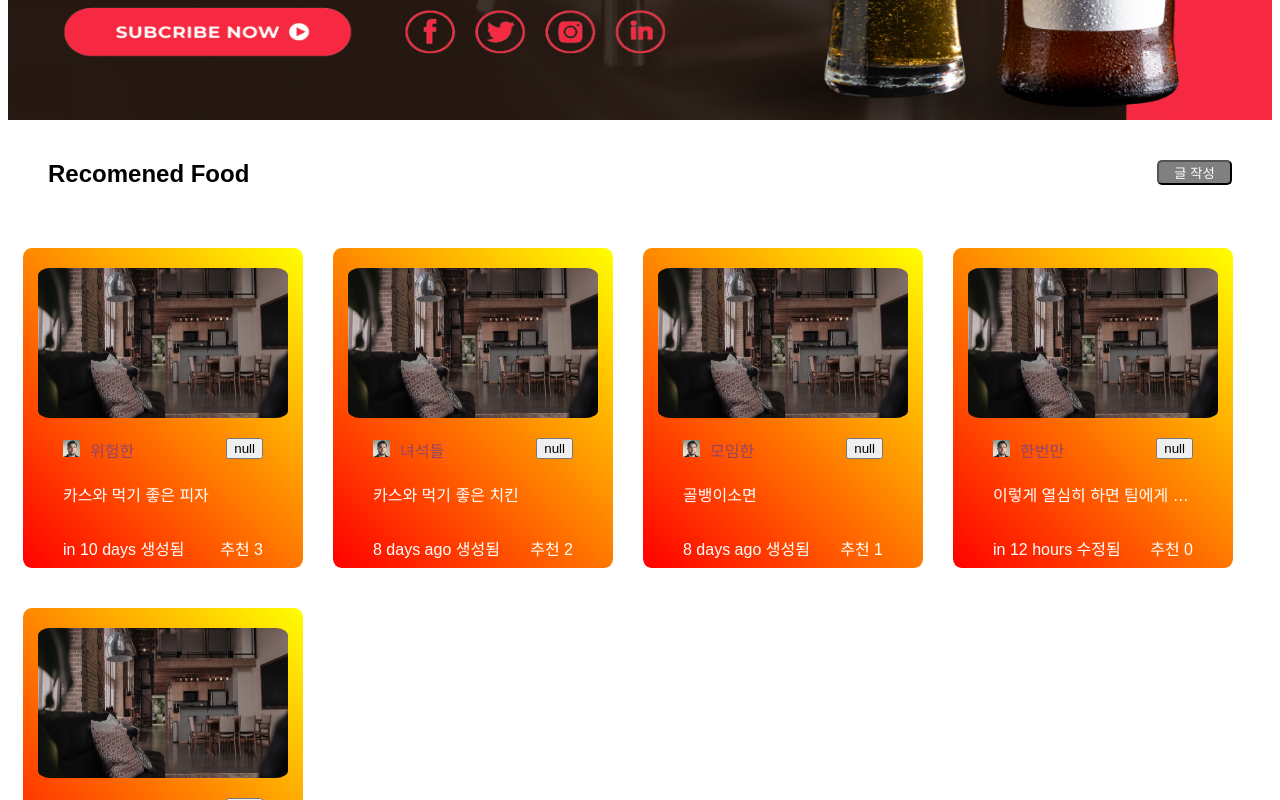
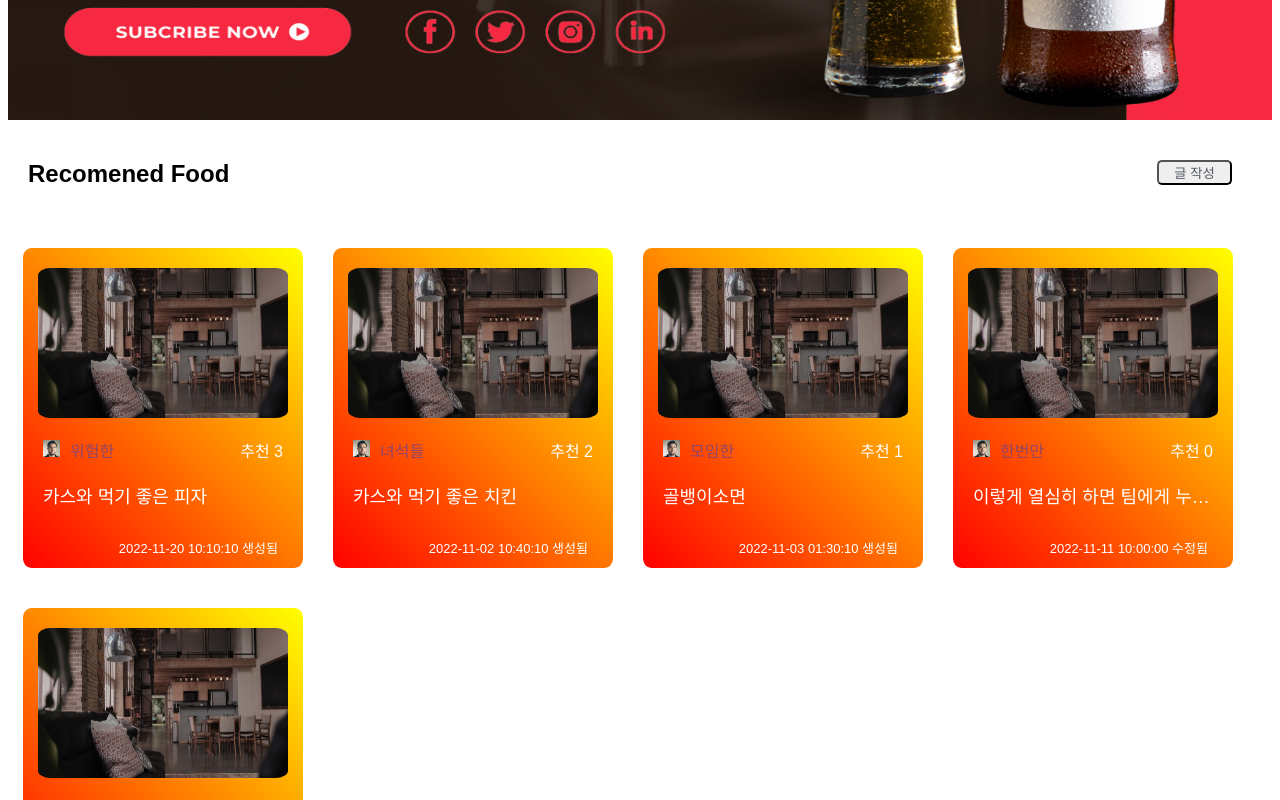
Before and after one commit to codestates-seb/seb40_main_037, a React (Vite) app in the folder client/: page /MixList in a window 1280 px wide. Shown: the part 540-1340 px from the top of the page. Built offline with nearby package versions, Linux system fonts and the light colour scheme.

Commit message:
파일 만들기 및 css 수정

```diff
--- a/client/src/App.jsx
+++ b/client/src/App.jsx
@@ -39,8 +39,8 @@ function App() {
             <Route path="/items" element={<Items />} />
             <Route path="/MyPage" element={<Mypage />} />
             <Route path="/MixList" element={<MixList />} />
-            <Route path="/MixDetail/:id" element={<MixDetail />} />
-            <Route path="/Mix/create" element={<MixCreate />} />
+            <Route path="/MixDetail" element={<MixDetail />} />
+            <Route path="/MixCreate" element={<MixCreate />} />
           </Routes>
         </BrowserRouter>
       </QueryClientProvider>
--- /dev/null
+++ b/client/src/components/MixDetailComponents/index.jsx
@@ -0,0 +1,4 @@
+const MixDetailComponents = () => {
+  return <div>MixDetail</div>;
+};
+export default MixDetailComponents;
--- a/client/src/components/MixFoodCardList/index.jsx
+++ b/client/src/components/MixFoodCardList/index.jsx
@@ -4,14 +4,13 @@ import {
   CardIDImage,
   CardIDTitle,
   CardImage,
-  CardTag,
   CardTitle,
   CardVote,
   CardBottom,
   CardImageBox,
   CardTime,
 } from './style';
-
+import { Link } from 'react-router-dom';
 import Mixdummydata from '../../../data/Mixdummydata.json';
 import { relTimeFormat } from '../../util/convertor';
 console.log(Mixdummydata.card.title);
@@ -30,15 +29,17 @@ const MixFoodCardList = () => {
                   </CardImageBox>
                   <CardBottom>
                     <CardIDImage src={card.avatar} alt="임시 사진입니다." />
-                    <CardIDTitle>{card.nickname}</CardIDTitle>
-                    <CardTag>null</CardTag>
+                    <Link to="/mypage">
+                      <CardIDTitle>{card.nickname}</CardIDTitle>
+                    </Link>
+                    <CardVote>추천 {card.votes}</CardVote>
                   </CardBottom>
                   <CardBottom>
-                    <CardTitle>
-                      {' '}
-                      {card.title && card.title.replace(/"/g, '').replace(/<[^>]*>?/g, '')}
-                    </CardTitle>
-                    <CardVote>추천 {card.votes}</CardVote>
+                    <Link to="/">
+                      <CardTitle>
+                        {card.title && card.title.replace(/"/g, '').replace(/<[^>]*>?/g, '')}
+                      </CardTitle>
+                    </Link>
                     <CardTime>
                       {card.modified !== null ? (
                         <h1>{relTimeFormat(card.modified)} 수정됨</h1>
--- a/client/src/components/MixFoodCardList/style.js
+++ b/client/src/components/MixFoodCardList/style.js
@@ -36,8 +36,8 @@ export const CardBottom = styled.div`
   flex-grow: 1;
   margin-top: 5px;
   padding-top: 15px;
-  padding-left: 30px;
-  padding-right: 30px;
+  padding-left: 10px;
+  padding-right: 10px;
 `;
 export const CardIDImage = styled.img`
   height: 17px;
@@ -50,15 +50,11 @@ export const CardIDTitle = styled.div`
   display: inline-block;
   margin-right: 1rem;
 `;
-export const CardTag = styled.button`
-  float: right;
-`;
 export const CardVote = styled.div`
   float: right;
   color: white;
-  display: inline-block;
-  padding-top: 30px;
 `;
+
 export const CardTitle = styled.div`
   color: white;
   flex-wrap: wrap;
@@ -66,9 +62,12 @@ export const CardTitle = styled.div`
   display: -webkit-box;
   -webkit-line-clamp: 1;
   -webkit-box-orient: vertical;
+  font-size: large;
 `;
 export const CardTime = styled.div`
   color: white;
-  float: left;
+  float: right;
   padding-top: 30px;
+  font-size: small;
+  padding-right: 5px;
 `;
--- a/client/src/pages/MixCreate.jsx
+++ b/client/src/pages/MixCreate.jsx
@@ -1,5 +1,4 @@
 const MixCreate = () => {
-  return;
-  <div>글작성 페이지 입니다.</div>;
+  return <div>글작성 페이지 입니다.</div>;
 };
 export default MixCreate;
--- a/client/src/pages/MixDetail.jsx
+++ b/client/src/pages/MixDetail.jsx
@@ -1,4 +1,11 @@
+import MixDetailComponents from '../components/MixDetailComponents';
+import Layout from '../components/Layout';
+
 const MixDetail = () => {
-  return;
+  return (
+    <Layout>
+      <MixDetailComponents></MixDetailComponents>
+    </Layout>
+  );
 };
 export default MixDetail;
--- a/client/src/pages/MixList.jsx
+++ b/client/src/pages/MixList.jsx
@@ -2,6 +2,7 @@ import MixFoodCardList from '../components/MixFoodCardList';
 import ListdummyImg from '../assets/ListdummyImg.png';
 import styled from 'styled-components';
 import Layout from '../components/Layout';
+import { Link } from 'react-router-dom';
 
 const Wrapper = styled.div`
   width: 100%;
@@ -14,7 +15,10 @@ const Banner = styled.div`
   background-size: 100% 100%;
 `;
 const FoodAndWrite = styled.div`
-  padding: 40px;
+  padding-top: 40px;
+  padding-right: 40px;
+  padding-bottom: 40px;
+  padding-left: 20px;
 `;
 const Food = styled.div`
   font-size: x-large;
@@ -24,11 +28,10 @@ const Food = styled.div`
 const WriteFood = styled.button`
   width: 75px;
   height: 25px;
-  background: gray;
-  color: white;
   float: right;
   border-radius: 5px;
 `;
+
 const MixList = () => {
   return (
     <Layout>
@@ -36,7 +39,9 @@ const MixList = () => {
         <Banner />
         <FoodAndWrite>
           <Food>Recomened Food</Food>
-          <WriteFood>글 작성</WriteFood>
+          <WriteFood>
+            <Link to={`/MixCreate`}>글 작성</Link>
+          </WriteFood>
         </FoodAndWrite>
         <MixFoodCardList />
       </Wrapper>
--- a/client/src/util/convertor.jsx
+++ b/client/src/util/convertor.jsx
@@ -1,7 +1,7 @@
 import moment from 'moment';
 
 export function relTimeFormat(createdAt) {
-  const changed = moment(createdAt) + 33193666;
+  const changed = moment(createdAt);
 
-  return moment(changed).fromNow();
+  return moment(changed).format('YYYY-MM-DD HH:mm:ss');
 }
```
Also changed, not shown: client/src/components/MixDetailComponents/style.js (added, +13 -0 lines).
